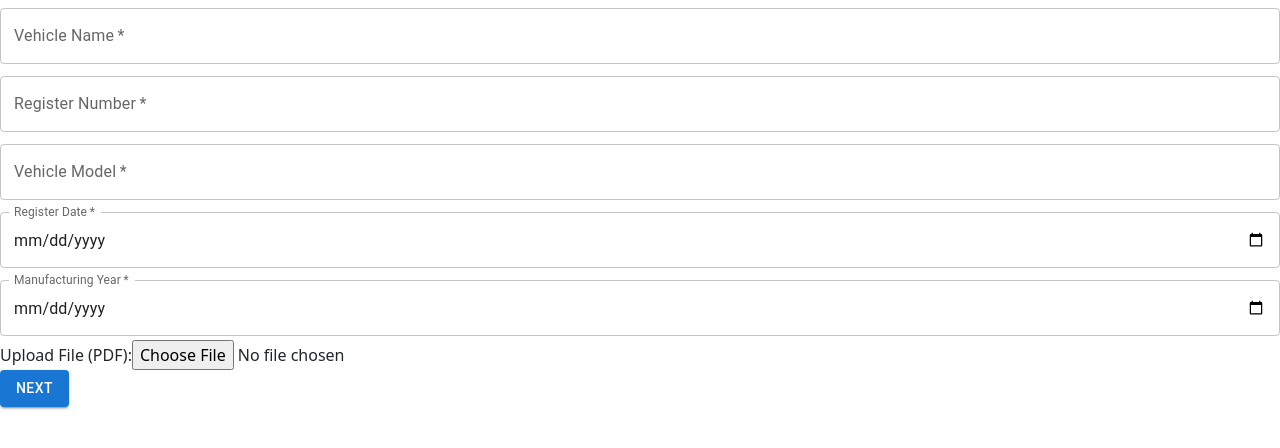
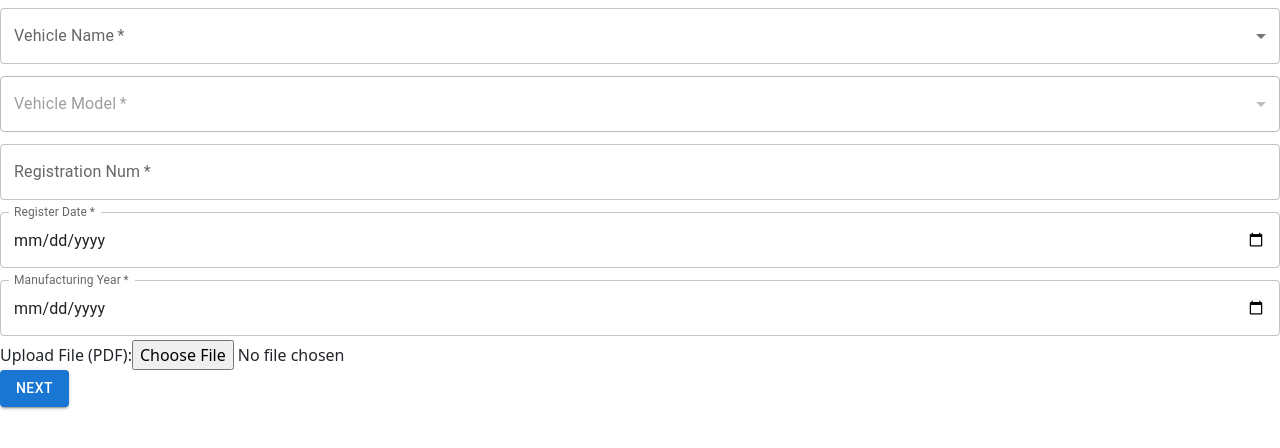
Before and after one commit to Ishwaryaajs/Frontend-AutoInsurance, a React (Create React App) app: page /vehicle in a window 1280 px wide. Shown: the top 448 px of the page. Built offline with nearby package versions, Linux system fonts and the light colour scheme.

Commit message:
validations in vehicle

```diff
--- a/src/VehcileSignUp.js
+++ b/src/VehcileSignUp.js
@@ -1,6 +1,6 @@
 import React, { useState } from 'react';
 import axios from 'axios';
-import { TextField, Button } from '@mui/material';
+import { TextField, Button, MenuItem } from '@mui/material';
 import { useNavigate } from 'react-router-dom';
 
 const VehicleSignUpForm = () => {
@@ -21,6 +21,12 @@ const VehicleSignUpForm = () => {
 
   const handleChange = (e) => {
     const { name,value ,files } = e.target;
+    if (name === 'registerNum' && !/^[0-9a-zA-Z]{0,10}$/.test(value)) {
+      setError('Register Number should be alphanumeric and exactly 10 characters.');
+      return;
+    } else {
+      setError('');
+    }
     setFormData(prevState => ({
       ...prevState,
       [name]: name === 'isAdmin' ? e.target.checked : value,
@@ -59,39 +65,62 @@ const VehicleSignUpForm = () => {
     }
   };
 
+  const handleVehicleNameChange = (e) => {
+    const { value } = e.target;
+    setFormData(prevState => ({
+      ...prevState,
+      vehicleName: value,
+      vehicleModel: '' // Reset vehicle model when the vehicle name changes
+    }));
+  };
 
   return (
     <div>
 
-      {error && <div className="error">{error}</div>}
+    {error && <div className="error">{error}</div>}
       <form onSubmit={handleSubmit}>
         <TextField
+          select
           margin="dense"
           name="vehicleName"
           label="Vehicle Name"
-          type="text"
           fullWidth
           value={formData.vehicleName}
+          onChange={handleVehicleNameChange}
+          required
+        >
+           {vehicleNames.map((name, index) => (
+            <MenuItem key={index} value={name}>
+              {name}
+            </MenuItem>
+          ))}
+        </TextField>
+        <TextField
+          select
+          margin="dense"
+          name="vehicleModel"
+          label="Vehicle Model"
+          fullWidth
+          value={formData.vehicleModel}
           onChange={handleChange}
           required
-        />
+          disabled={!formData.vehicleName} // Disable vehicle model field if no vehicle name selected
+        >
+          {formData.vehicleName && vehicleModels[formData.vehicleName] ?
+            vehicleModels[formData.vehicleName].map((model, index) => (
+              <MenuItem key={index} value={model}>
+                {model}
+              </MenuItem>
+            )) : null
+          }
+        </TextField>
         <TextField
           margin="dense"
           name="registerNum"
-          label="Register Number"
+          label="Registration Num"
           type="text"
           fullWidth
           value={formData.registerNum}
-          onChange={handleChange}
-          required
-        />
-        <TextField
-          margin="dense"
-          name="vehicleModel"
-          label="Vehicle Model"
-          type="text"
-          fullWidth
-          value={formData.vehicleModel}
           onChange={handleChange}
           required
         />
@@ -133,5 +162,51 @@ const VehicleSignUpForm = () => {
     </div>
   );
 };
+const vehicleNames = [
+  'Toyota',
+  'Honda',
+  'Ford',
+  'Chevrolet',
+  'Nissan',
+  'Hyundai',
+  'Volkswagen',
+  'BMW',
+  'Mercedes-Benz',
+  'Audi',
+  'Tesla',
+  'Subaru',
+  'Mazda',
+  'Lexus',
+  'Kia',
+  'Jeep',
+  'Volvo',
+  'Porsche',
+  'Mitsubishi',
+  'Fiat',
+];
+const vehicleModels = {
+  'Toyota': ['Camry', 'Corolla', 'RAV4', 'Highlander', 'Prius', 'Tacoma', 'Tundra'],
+  'Honda': ['Accord', 'Civic', 'CR-V', 'Pilot', 'Odyssey', 'Fit', 'HR-V'],
+  'Ford': ['F-150', 'Escape', 'Explorer', 'Focus', 'Mustang', 'Edge', 'Fusion'],
+  'Chevrolet': ['Silverado', 'Equinox', 'Tahoe', 'Malibu', 'Traverse', 'Cruze', 'Suburban'],
+  'Nissan': ['Altima', 'Rogue', 'Sentra', 'Maxima', 'Pathfinder', 'Versa', 'Titan'],
+  'Hyundai': ['Sonata', 'Elantra', 'Santa Fe', 'Tucson', 'Accent', 'Palisade', 'Kona'],
+  'Volkswagen': ['Jetta', 'Passat', 'Tiguan', 'Atlas', 'Golf', 'Arteon', 'Atlas Cross Sport'],
+  'BMW': ['3 Series', '5 Series', 'X3', 'X5', '7 Series', 'X1', 'X7'],
+  'Mercedes-Benz': ['C-Class', 'E-Class', 'G-Class', 'GLC', 'S-Class', 'CLA', 'GLA'],
+  'Audi': ['A4', 'Q5', 'A3', 'Q7', 'A6', 'Q3', 'A5'],
+  'Tesla': ['Model 3', 'Model S', 'Model Y', 'Model X'],
+  'Subaru': ['Outback', 'Forester', 'Impreza', 'Legacy', 'Crosstrek', 'Ascent'],
+  'Mazda': ['Mazda3', 'Mazda6', 'CX-5', 'CX-9', 'MX-5 Miata', 'CX-30'],
+  'Lexus': ['RX', 'NX', 'ES', 'UX', 'GX', 'IS', 'LS'],
+  'Kia': ['Sorento', 'Sportage', 'Telluride', 'Soul', 'Forte', 'Optima', 'Rio'],
+  'Jeep': ['Wrangler', 'Grand Cherokee', 'Cherokee', 'Compass', 'Renegade', 'Gladiator'],
+  'Volvo': ['XC90', 'XC60', 'S60', 'XC40', 'S90', 'V60', 'V90'],
+  'Porsche': ['911', 'Cayenne', 'Macan', 'Panamera', 'Taycan', 'Boxster', 'Cayman'],
+  'Mitsubishi': ['Outlander', 'Eclipse Cross', 'Outlander Sport', 'Mirage', 'Mirage G4'],
+  'Fiat': ['500', '500X', '500L', '124 Spider', '500e']
+};
+
+
 
 export default VehicleSignUpForm;
```
